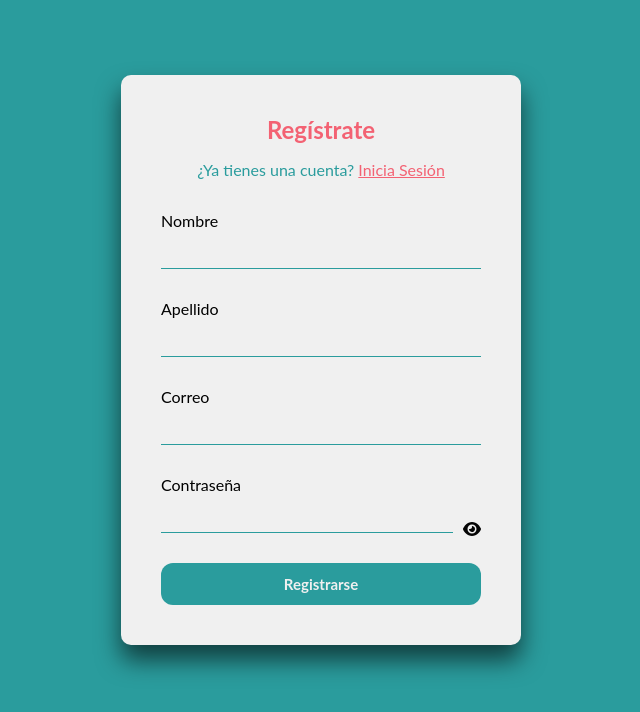
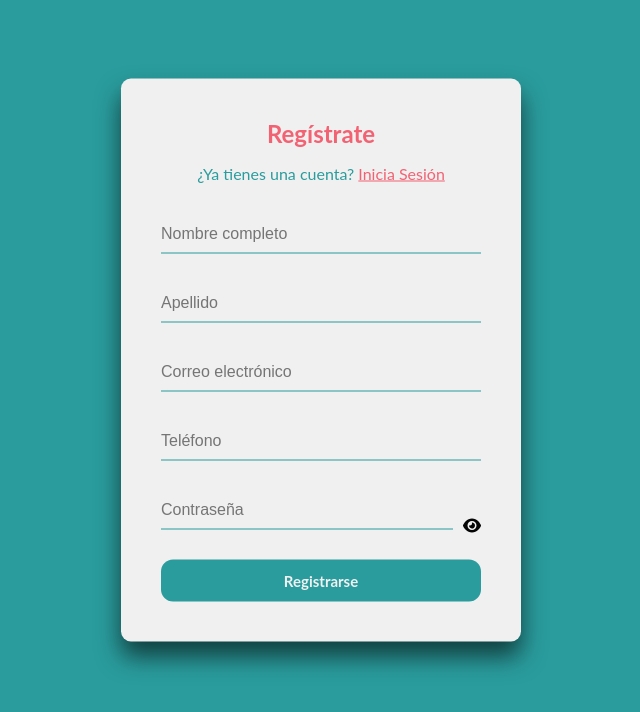
Before and after one commit to nico858/pastelito, a React (Vite) app in the folder client/: page /register in a window 1280 px wide. Shown: the top 712 px of the page, without its empty margins (319-959 px from the left). Built offline with nearby package versions, Linux system fonts and the light colour scheme.

Commit message:
User registration from the UI

```diff
--- a/client/src/api/auth.js
+++ b/client/src/api/auth.js
@@ -1,5 +1,5 @@
 import axios from 'axios';
 
-const API = 'http://localhost:3000/apiParaCrearUser/'
+const API = 'http://localhost:3000/api/v1/users'
 
-export const registerRequest = user => axios.post(`${API}register`, user)
+export const registerRequest = user => axios.post(`${API}`, user)
--- a/client/src/pages/Register.jsx
+++ b/client/src/pages/Register.jsx
@@ -14,6 +14,12 @@ export default function Register() {
     setShowPassword(!showPassword);
   };
 
+  const onSubmit = handleSubmit(async (values) => {
+    //onsole.log(values);
+    const res = await registerRequest(values);
+    console.log(res);
+  });
+
   return (
     <div>
       <div className="login-box">
@@ -24,31 +30,45 @@ export default function Register() {
             Inicia Sesión
           </Link>
         </p>
-        <form
-          onSubmit={handleSubmit(async (values) => {
-            console.log(values);
-            const res = await registerRequest(values);
-            console.log(res);
-          })}
-        >
+        <form onSubmit={onSubmit}>
           <div className="user-box">
-            <label className="font">Nombre</label>
-            <input type="text" {...register("clientName")} required />
+            <input
+              type="text"
+              {...register("firstName")}
+              placeholder="Nombre completo"
+              required
+            />
           </div>
           <div className="user-box">
-            <label>Apellido</label>
-            <input type="text" {...register("lastname")} required />
+            <input
+              type="text"
+              {...register("lastName")}
+              placeholder="Apellido"
+              required
+            />
           </div>
           <div className="user-box">
-            <label>Correo</label>
-            <input type="text" {...register("email")} required />
+            <input
+              type="text"
+              {...register("email")}
+              placeholder="Correo electrónico"
+              required
+            />
           </div>
           <div className="user-box">
-            <label>Contraseña</label>
+            <input
+              type="number"
+              {...register("phone")}
+              placeholder="Teléfono"
+              required
+            />
+          </div>
+          <div className="user-box">
             <div className="password-input-container">
               <input
                 type={showPassword ? "text" : "password"}
-                {...register("password")}
+                {...register("userPassword")}
+                placeholder="Contraseña"
                 required
               />
               <FontAwesomeIcon
```
Also changed, not shown: 1 other file (tests, documents, lock files or other folders).
